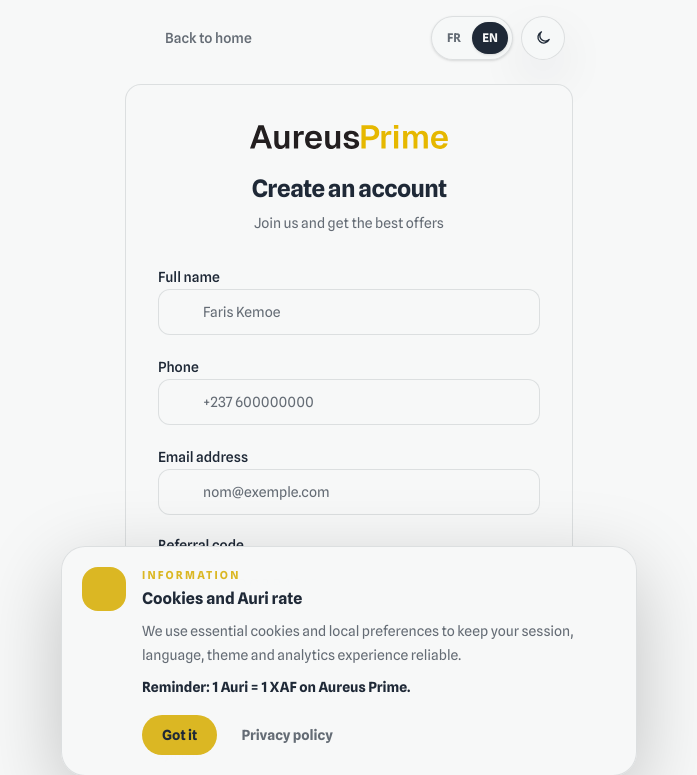
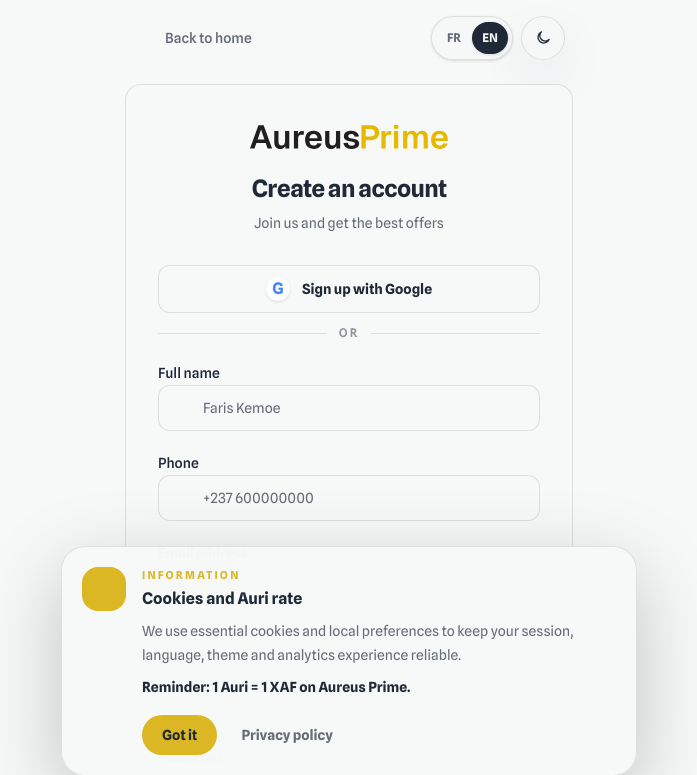
Before and after one commit to wulfrid650/aureusprimecli, a Next.js app: page /register in a window 1280 px wide. Shown: the top 775 px of the page, without its empty margins (291-988 px from the left). Built offline with nearby package versions, Linux system fonts and the light colour scheme; no server answers.

Commit message:
Add Google OAuth login and signup

```diff
--- a/src/app/register/page.tsx
+++ b/src/app/register/page.tsx
@@ -6,6 +6,7 @@
 import { useRouter } from "next/navigation";
 import { LanguageToggle } from "@/components/ui/language-toggle";
 import { ThemeToggle } from "@/components/ui/theme-toggle";
+import { GoogleAuthButton } from "@/components/auth/google-auth-button";
 import { isRecaptchaEnabled, RecaptchaField, type RecaptchaFieldHandle } from "@/components/auth/recaptcha-field";
 import { getStoredAuthToken, storeAuthToken } from "@/lib/auth-token";
 import { getApiFieldErrors, getApiMessage, readApiResponse } from "@/lib/api-response";
@@ -41,6 +42,8 @@
   const [error, setError] = useState("");
   const [fieldErrors, setFieldErrors] = useState<Record<string, string[]>>({});
   const [hasReferralLink, setHasReferralLink] = useState(false);
+  const [googleOnboardingToken, setGoogleOnboardingToken] = useState("");
+  const isGoogleSignup = Boolean(googleOnboardingToken);
   const legalNotice =
     locale === "fr"
       ? "En créant un compte, vous acceptez automatiquement les documents légaux en vigueur :"
@@ -72,12 +75,34 @@
     });
   }, []);
 
+  useEffect(() => {
+    if (typeof window === "undefined") {
+      return;
+    }
+
+    const params = new URLSearchParams(window.location.search);
+    const onboardingToken = params.get("google_onboarding")?.trim() ?? "";
+    const googleEmail = params.get("google_email")?.trim() ?? "";
+    const googleName = params.get("google_name")?.trim() ?? "";
+
+    if (onboardingToken) {
+      queueMicrotask(() => {
+        setGoogleOnboardingToken(onboardingToken);
+        setForm((currentForm) => ({
+          ...currentForm,
+          name: currentForm.name || googleName,
+          email: googleEmail || currentForm.email,
+        }));
+      });
+    }
+  }, []);
+
   const handleSubmit = async (e: React.FormEvent) => {
     e.preventDefault();
     setError("");
     setFieldErrors({});
 
-    if (form.password !== form.password_confirmation) {
+    if (!isGoogleSignup && form.password !== form.password_confirmation) {
       setFieldErrors({ password_confirmation: [t("auth.passwordMismatch")] });
       return;
     }
@@ -89,10 +114,20 @@
 
     setIsLoading(true);
     try {
-      const res = await fetch(resolveApiUrl("/api/v1/auth/register"), {
+      const res = await fetch(resolveApiUrl(isGoogleSignup ? "/api/v1/auth/google/complete" : "/api/v1/auth/register"), {
         method: "POST",
         headers: { "Content-Type": "application/json", Accept: "application/json", "Accept-Language": locale },
-        body: JSON.stringify({ ...form, recaptcha_token: recaptchaToken }),
+        body: JSON.stringify(
+          isGoogleSignup
+            ? {
+                onboarding_token: googleOnboardingToken,
+                name: form.name,
+                phone: form.phone,
+                referral_code: hasReferralLink ? undefined : form.referral_code,
+                recaptcha_token: recaptchaToken,
+              }
+            : { ...form, recaptcha_token: recaptchaToken },
+        ),
       });
       const data = await readApiResponse<AuthResponseData>(res);
 
@@ -167,6 +202,28 @@
             </div>
           )}
 
+          {!isGoogleSignup && (
+            <div className="mb-5 space-y-3">
+              <GoogleAuthButton intent="signup" referralCode={form.referral_code || undefined} disabled={isLoading} />
+              <div className="flex items-center gap-3 text-xs font-semibold uppercase tracking-[0.18em] text-[var(--premium-text-soft)]">
+                <span className="h-px flex-1 bg-[var(--premium-card-border)]" />
+                <span>{locale === "fr" ? "ou" : "or"}</span>
+                <span className="h-px flex-1 bg-[var(--premium-card-border)]" />
+              </div>
+            </div>
+          )}
+
+          {isGoogleSignup && (
+            <div className="mb-5 rounded-2xl border border-primary-500/25 bg-primary-500/8 px-4 py-3 text-sm text-[var(--premium-text)]">
+              <p className="font-bold">{t("auth.googleAccountVerified")}</p>
+              <p className="mt-1 text-xs text-[var(--premium-text-muted)]">{form.email}</p>
+              <p className="mt-2 text-xs text-[var(--premium-text-soft)]">
+                {t("auth.googleCompleteHint")}
+              </p>
+              {hasReferralLink && <p className="mt-2 text-xs font-semibold text-primary-500">{t("auth.referralDetected")}</p>}
+            </div>
+          )}
+
           <form onSubmit={handleSubmit} className="flex flex-col gap-5">
             {/* Name */}
             <div className="space-y-1.5">
@@ -197,7 +254,7 @@
             </div>
 
             {/* Email */}
-            <div className="space-y-1.5">
+            {!isGoogleSignup && <div className="space-y-1.5">
               <label htmlFor="email" className="text-sm font-medium text-[var(--premium-text)]">{t("common.emailAddress")}</label>
               <div className="relative">
                 <div className="pointer-events-none absolute inset-y-0 left-0 flex items-center pl-4 text-[var(--premium-text-soft)]">
@@ -208,16 +265,17 @@
                   required />
               </div>
               {getFieldError("email") && <p className="text-xs text-red-600 font-medium">{getFieldError("email")}</p>}
-            </div>
+            </div>}
 
-            <div className="space-y-1.5">
+            {hasReferralLink && !isGoogleSignup && (
+              <div className="-mt-2 rounded-xl border border-primary-500/20 bg-primary-500/8 px-3 py-2 text-xs font-semibold text-primary-600">
+                {t("auth.referralDetected")}
+              </div>
+            )}
+
+            {(!isGoogleSignup || !hasReferralLink) && <div className="space-y-1.5">
               <div className="flex items-center justify-between gap-3">
                 <label htmlFor="referral_code" className="text-sm font-medium text-[var(--premium-text)]">{t("auth.referralCode")}</label>
-                {hasReferralLink && (
-                  <span className="rounded-full bg-primary-500/10 px-2.5 py-1 text-[11px] font-bold text-primary-500">
-                    {t("auth.referralDetected")}
-                  </span>
-                )}
               </div>
               <div className="relative">
                 <div className="pointer-events-none absolute inset-y-0 left-0 flex items-center pl-4 text-[var(--premium-text-soft)]">
@@ -237,10 +295,10 @@
               ) : (
                 <p className="text-xs text-[var(--premium-text-soft)]">{t("auth.referralHint")}</p>
               )}
-            </div>
+            </div>}
 
             {/* Password */}
-            <div className="space-y-1.5">
+            {!isGoogleSignup && <div className="space-y-1.5">
               <label htmlFor="password" className="text-sm font-medium text-[var(--premium-text)]">{t("common.password")}</label>
               <div className="relative">
                 <div className="pointer-events-none absolute inset-y-0 left-0 flex items-center pl-4 text-[var(--premium-text-soft)]">
@@ -255,10 +313,10 @@
               </div>
               {getFieldError("password") && <p className="text-xs text-red-600 font-medium">{getFieldError("password")}</p>}
               <p id="register-password-help" className="text-xs leading-relaxed text-[var(--premium-text-soft)]">{t("auth.passwordHint")}</p>
-            </div>
+            </div>}
 
             {/* Confirm Password */}
-            <div className="space-y-1.5">
+            {!isGoogleSignup && <div className="space-y-1.5">
               <label htmlFor="password_confirmation" className="text-sm font-medium text-[var(--premium-text)]">{t("auth.confirmPassword")}</label>
               <div className="relative">
                 <div className="pointer-events-none absolute inset-y-0 left-0 flex items-center pl-4 text-[var(--premium-text-soft)]">
@@ -269,7 +327,7 @@
                   required />
               </div>
               {getFieldError("password_confirmation") && <p className="text-xs text-red-600 font-medium">{getFieldError("password_confirmation")}</p>}
-            </div>
+            </div>}
 
             <RecaptchaField ref={recaptchaRef} onTokenChange={setRecaptchaToken} />
 
@@ -297,7 +355,7 @@
                 <span className="material-symbols-outlined animate-spin text-lg">refresh</span>
               ) : (
                 <span className="relative z-10 flex items-center gap-2">
-                  {t("auth.registerSubmit")}
+                  {isGoogleSignup ? t("auth.googleCompleteSubmit") : t("auth.registerSubmit")}
                   <span className="material-symbols-outlined text-lg transition-transform duration-300 group-hover:translate-x-1">arrow_forward</span>
                 </span>
               )}
--- /dev/null
+++ b/src/components/auth/google-auth-button.tsx
@@ -0,0 +1,40 @@
+"use client";
+
+import { resolveApiUrl } from "@/lib/fetch";
+import { useI18n } from "@/lib/i18n";
+
+type GoogleAuthButtonProps = {
+  intent: "login" | "signup";
+  referralCode?: string;
+  disabled?: boolean;
+};
+
+export function GoogleAuthButton({ intent, referralCode, disabled = false }: GoogleAuthButtonProps) {
+  const { t } = useI18n();
+  const params = new URLSearchParams({ intent });
+  if (referralCode) {
+    params.set("referral_code", referralCode);
+  }
+
+  const href = resolveApiUrl(`/api/v1/auth/google/redirect?${params.toString()}`);
+
+  return (
+    <a
+      href={disabled ? undefined : href}
+      aria-disabled={disabled}
+      onClick={(event) => {
+        if (disabled) {
+          event.preventDefault();
+        }
+      }}
+      className={`flex h-12 w-full items-center justify-center gap-3 rounded-xl border border-[var(--premium-card-border)] bg-[var(--premium-card-deep)] px-4 text-sm font-bold text-[var(--premium-text)] transition-colors hover:border-primary-400/50 hover:bg-primary-500/5 ${
+        disabled ? "pointer-events-none opacity-60" : ""
+      }`}
+    >
+      <span className="flex size-6 items-center justify-center rounded-full bg-white text-base font-black text-[#4285f4] shadow-sm" aria-hidden="true">
+        G
+      </span>
+      <span>{intent === "login" ? t("auth.googleLogin") : t("auth.googleSignup")}</span>
+    </a>
+  );
+}
--- a/src/lib/i18n.tsx
+++ b/src/lib/i18n.tsx
@@ -72,6 +72,13 @@
       emailVerifiedNotice: "Votre email a été vérifié. Vous pouvez maintenant vous connecter.",
       forgotPassword: "Oublié ?",
       loginSubmit: "Se connecter",
+      googleLogin: "Continuer avec Google",
+      googleSignup: "S'inscrire avec Google",
+      googleAccountVerified: "Compte Google vérifié",
+      googleCompleteHint: "Confirmez votre nom et ajoutez votre numéro de téléphone pour terminer l'inscription.",
+      googleCompleteSubmit: "Terminer mon inscription",
+      googleCancelled: "Connexion Google annulée.",
+      googleUnavailable: "La connexion Google est indisponible pour le moment.",
       noAccount: "Vous n'avez pas encore de compte ?",
       registerLink: "Inscrivez-vous",
       registerTitle: "Créer un compte",
@@ -611,6 +618,13 @@
       emailVerifiedNotice: "Your email has been verified. You can now sign in.",
       forgotPassword: "Forgot?",
       loginSubmit: "Sign in",
+      googleLogin: "Continue with Google",
+      googleSignup: "Sign up with Google",
+      googleAccountVerified: "Verified Google account",
+      googleCompleteHint: "Confirm your name and add your phone number to complete registration.",
+      googleCompleteSubmit: "Complete my registration",
+      googleCancelled: "Google sign-in was cancelled.",
+      googleUnavailable: "Google sign-in is temporarily unavailable.",
       noAccount: "Don't have an account yet?",
       registerLink: "Create one",
       registerTitle: "Create an account",
```
Also changed, not shown: src/app/login/page.tsx (+66 -1 lines).
